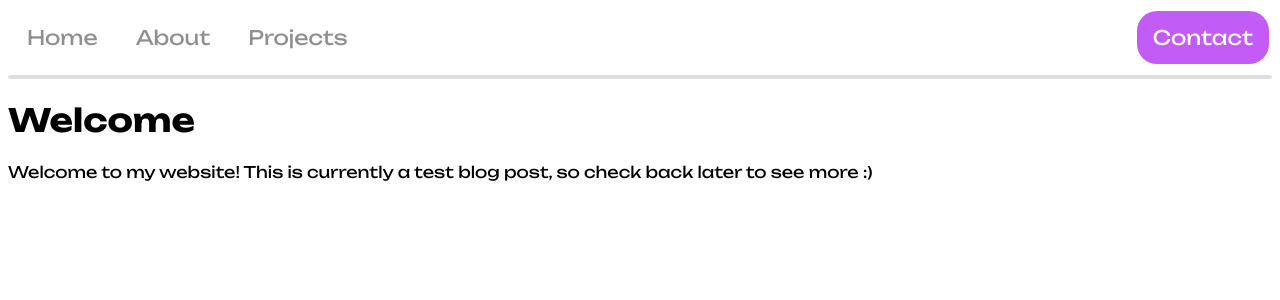
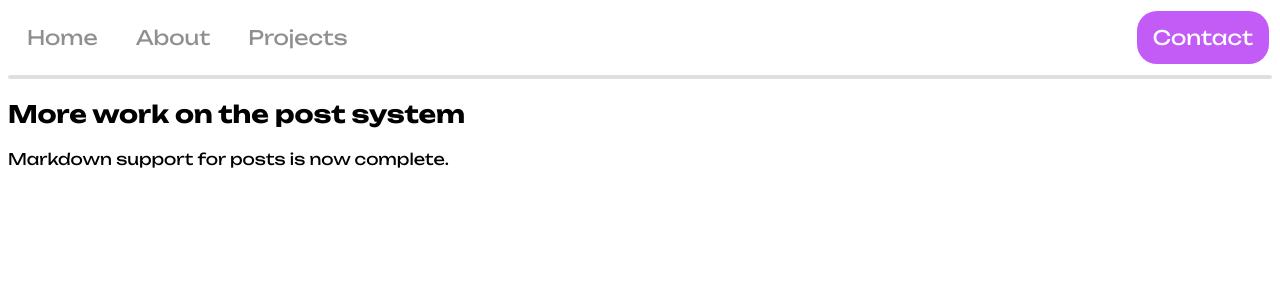
Before and after one commit to Whoy51/wesley.today, a Flask app: page /post/0 in a window 1280 px wide. Shown: the top 300 px of the page. Run offline with Flask 2, Linux system fonts and the light colour scheme; some web fonts are replaced.

Commit message:
Added Markdown support for posts

```diff
--- a/app.py
+++ b/app.py
@@ -1,10 +1,11 @@
 from flask import Flask, render_template
+from flaskext.markdown import Markdown
+import markdown.extensions.fenced_code
+from pathlib import Path
 
 app = Flask(__name__)
+Markdown(app)
 
-myList = [
-    [1, "Welcome", "Welcome to my website! This is currently a test blog post, so check back later to see more :)"],
-    [2, "You have found me", "go away"]]
 
 
 @app.route('/')
@@ -24,13 +25,15 @@ def projects():
 
 @app.route('/post/<post>')
 def post(post):
-    if myList.__len__() > int(post):
-        title = myList[int(post)][1];
-        content = myList[int(post)][2];
-        return render_template('post.html', title=title, content=content)
+    print(post)
+    if Path("./static/markdown/" + post + ".md").is_file():
+        file = open('./static/markdown/' + post + ".md", 'r')
+        string = markdown.markdown(
+            file.read(), extensions=["fenced_code"]
+        )
+        return render_template('post.html', title=post, content=string)
     else:
         return render_template('post.html')
 
-
 if __name__ == '__main__':
     app.run()
--- a/requirements.txt
+++ b/requirements.txt
@@ -1,2 +1,3 @@
 Flask~=2.2.2
 GUnicorn~=20.1.0
+Markdown~=3.4.1
--- a/static/main.css
+++ b/static/main.css
@@ -22,11 +22,10 @@ html {
 }
 .container {
     margin: 0 auto;
-    width: 28%;
-    padding: 10% 10px;
+    width: 50%;
+    padding: 10%;
     text-align: center;
     font-size: 200%;
-    max-width: 1200px;
 }
 .container p {
     font-size: 100%;
--- /dev/null
+++ b/static/markdown/0.md
@@ -0,0 +1,3 @@
+## More work on the post system
+
+Markdown support for posts is now complete.
--- a/templates/about.html
+++ b/templates/about.html
@@ -19,7 +19,7 @@
     <hr class = "rounded">
     <div class="container">
         <h1>About</h1>
-        <p>I'm a software developer based in Washington, D.C.</p>
+        <p>I'm a software developer based and sound engineer in Washington, D.C.</p>
 
     </div>
 
--- a/templates/post.html
+++ b/templates/post.html
@@ -25,8 +25,7 @@
     <hr class = "rounded">
     <div id = "post">
         {% if content %}
-        <h1>{{ title }}</h1>
-        <p>{{ content }}</p>
+        <p>{{ content|markdown }}</p>
         {%  else %}
         <h1>Unknown Post</h1>
         {% endif %}
```
Also changed, not shown: static/markdown/girls-like-that.md (added, +1 -0 lines).
